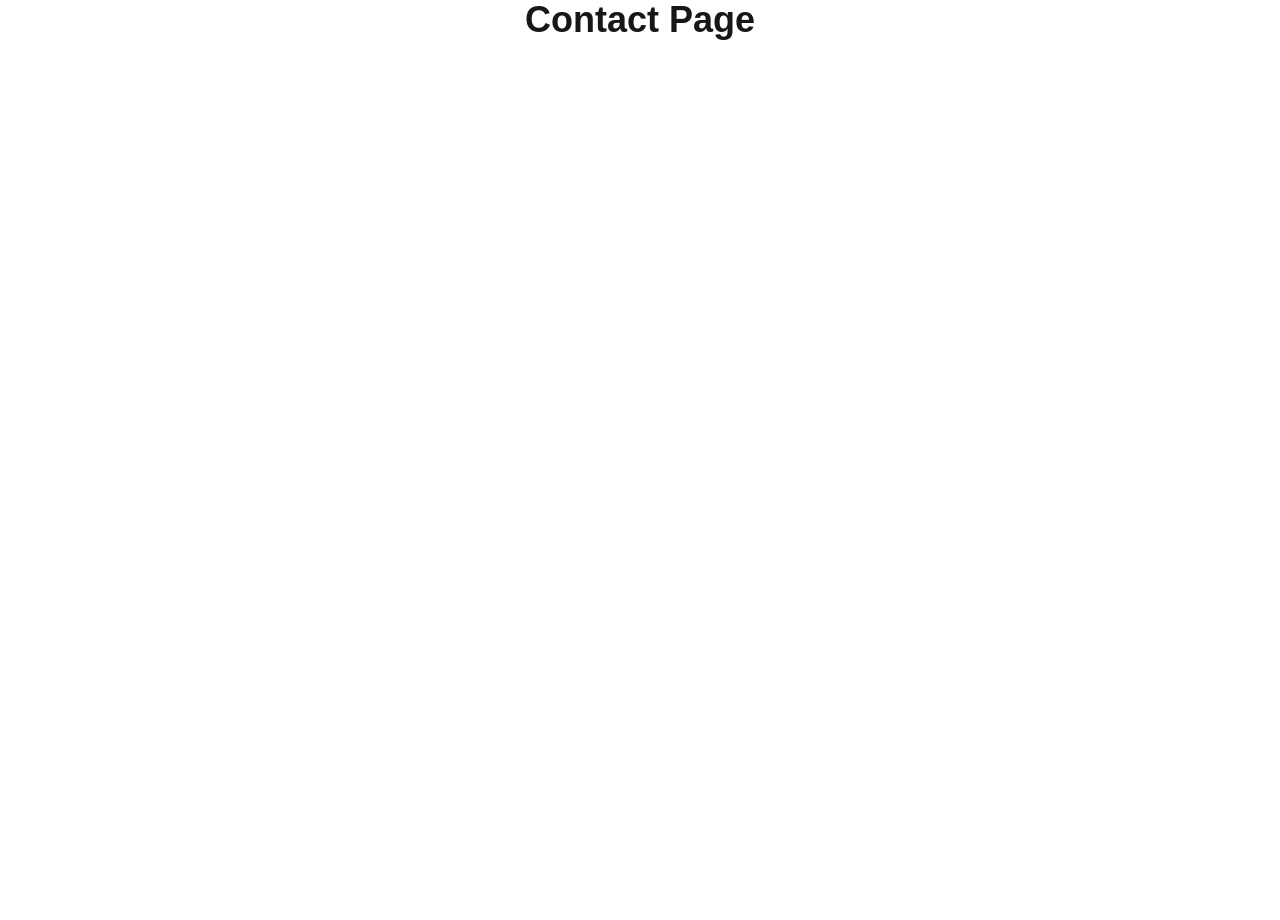
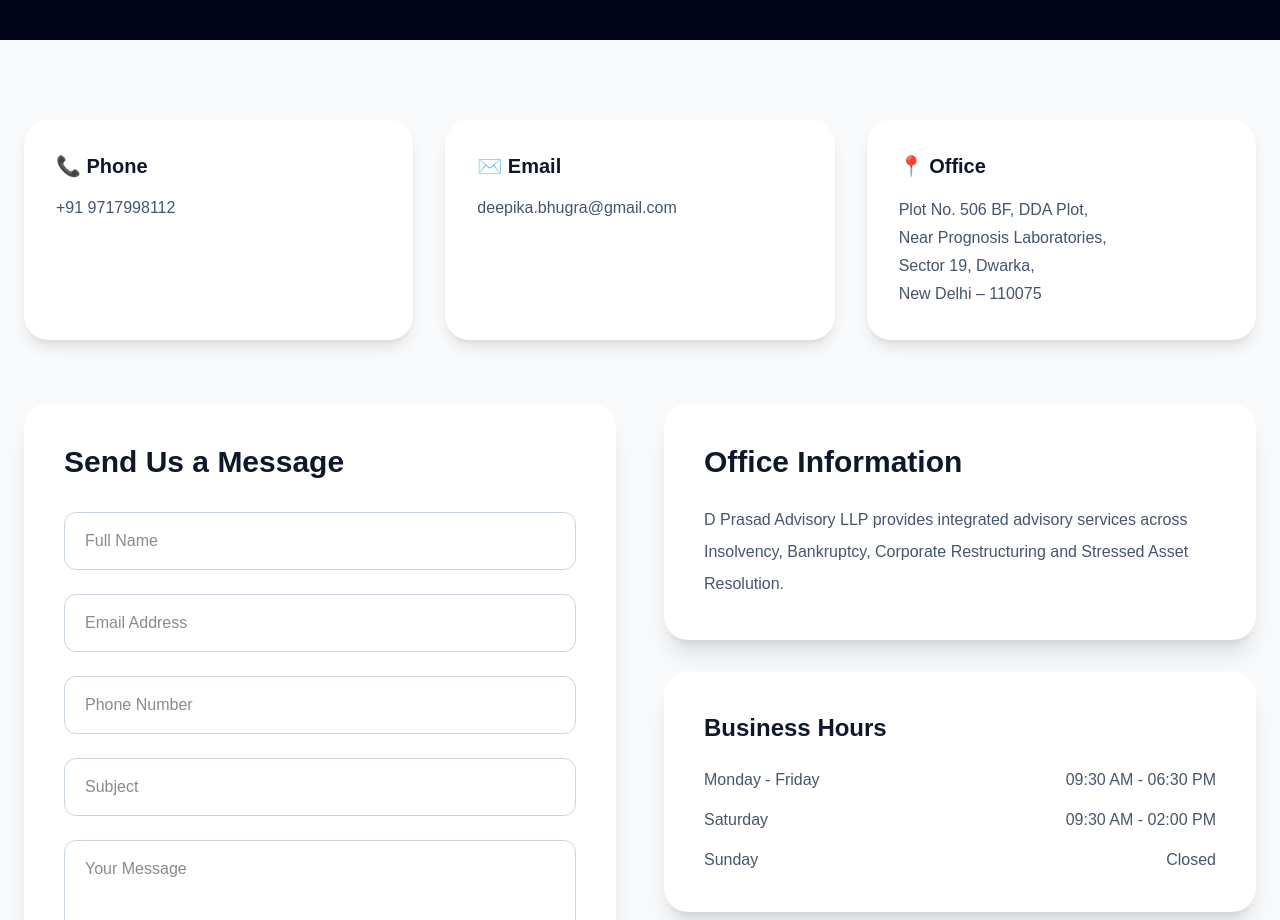
Before and after one commit to Himanshu-Gupta0007/fullstack-framework, a Next.js app: page /contact in a window 1280 px wide. Shown: the part 380-1300 px from the top of the page. Before the commit the page ends 800 px from the top, so only its background shows below. Built offline with nearby package versions, Linux system fonts and the light colour scheme.

Commit message:
Create premium contact page

```diff
--- a/app/contact/page.tsx
+++ b/app/contact/page.tsx
@@ -1,11 +1,200 @@
-import React from 'react'
+import React from "react";
 
 const Page = () => {
   return (
-    <div className="min-h-screen flex items-center justify-center">
-      <h1 className="text-4xl font-bold">Contact Page</h1>
-    </div>
-  )
-}
+    <main className="bg-slate-50">
 
-export default Page
+      {/* Hero */}
+
+      <section className="bg-slate-950 text-white py-24">
+        <div className="max-w-7xl mx-auto px-6 text-center">
+
+          <span className="text-amber-400 uppercase tracking-widest font-semibold">
+            Contact Us
+          </span>
+
+          <h1 className="text-5xl md:text-6xl font-bold mt-6">
+            Let's Discuss Your
+            <span className="text-amber-400"> Requirements</span>
+          </h1>
+
+          <p className="max-w-3xl mx-auto mt-6 text-lg text-slate-300 leading-8">
+            Connect with our team for professional advisory services in
+            Insolvency, Bankruptcy, Corporate Restructuring and Stressed Asset
+            Resolution under the Insolvency and Bankruptcy Code (IBC), 2016.
+          </p>
+
+        </div>
+      </section>
+
+      {/* Contact Info */}
+
+      <section className="max-w-7xl mx-auto px-6 py-20">
+
+        <div className="grid lg:grid-cols-3 gap-8 mb-16">
+
+          <div className="bg-white rounded-3xl shadow-lg p-8">
+            <h3 className="text-xl font-bold text-slate-900 mb-4">
+              📞 Phone
+            </h3>
+
+            <p className="text-slate-600">
+              +91 9717998112
+            </p>
+          </div>
+
+          <div className="bg-white rounded-3xl shadow-lg p-8">
+            <h3 className="text-xl font-bold text-slate-900 mb-4">
+              ✉️ Email
+            </h3>
+
+            <p className="text-slate-600 break-all">
+              deepika.bhugra@gmail.com
+            </p>
+          </div>
+
+          <div className="bg-white rounded-3xl shadow-lg p-8">
+            <h3 className="text-xl font-bold text-slate-900 mb-4">
+              📍 Office
+            </h3>
+
+            <p className="text-slate-600 leading-7">
+              Plot No. 506 BF, DDA Plot,
+              <br />
+              Near Prognosis Laboratories,
+              <br />
+              Sector 19, Dwarka,
+              <br />
+              New Delhi – 110075
+            </p>
+          </div>
+
+        </div>
+
+        {/* Form + Office Details */}
+
+        <div className="grid lg:grid-cols-2 gap-12">
+
+          {/* Contact Form */}
+
+          <div className="bg-white rounded-3xl shadow-xl p-10">
+
+            <h2 className="text-3xl font-bold text-slate-900 mb-8">
+              Send Us a Message
+            </h2>
+
+            <form className="space-y-6">
+
+              <input
+                type="text"
+                placeholder="Full Name"
+                className="w-full rounded-xl border border-slate-300 px-5 py-4 outline-none focus:border-amber-500"
+              />
+
+              <input
+                type="email"
+                placeholder="Email Address"
+                className="w-full rounded-xl border border-slate-300 px-5 py-4 outline-none focus:border-amber-500"
+              />
+
+              <input
+                type="tel"
+                placeholder="Phone Number"
+                className="w-full rounded-xl border border-slate-300 px-5 py-4 outline-none focus:border-amber-500"
+              />
+
+              <input
+                type="text"
+                placeholder="Subject"
+                className="w-full rounded-xl border border-slate-300 px-5 py-4 outline-none focus:border-amber-500"
+              />
+
+              <textarea
+                rows={6}
+                placeholder="Your Message"
+                className="w-full rounded-xl border border-slate-300 px-5 py-4 outline-none resize-none focus:border-amber-500"
+              ></textarea>
+
+              <button
+                className="w-full rounded-xl bg-amber-500 py-4 font-semibold hover:bg-amber-400 transition"
+              >
+                Send Message
+              </button>
+
+            </form>
+
+          </div>
+
+          {/* Office Details */}
+
+          <div className="space-y-8">
+
+            <div className="bg-white rounded-3xl shadow-xl p-10">
+
+              <h2 className="text-3xl font-bold text-slate-900 mb-6">
+                Office Information
+              </h2>
+
+              <p className="text-slate-600 leading-8">
+                D Prasad Advisory LLP provides integrated advisory services
+                across Insolvency, Bankruptcy, Corporate Restructuring and
+                Stressed Asset Resolution.
+              </p>
+
+            </div>
+
+            <div className="bg-white rounded-3xl shadow-xl p-10">
+
+              <h2 className="text-2xl font-bold text-slate-900 mb-6">
+                Business Hours
+              </h2>
+
+              <div className="space-y-4 text-slate-600">
+
+                <div className="flex justify-between">
+                  <span>Monday - Friday</span>
+                  <span>09:30 AM - 06:30 PM</span>
+                </div>
+
+                <div className="flex justify-between">
+                  <span>Saturday</span>
+                  <span>09:30 AM - 02:00 PM</span>
+                </div>
+
+                <div className="flex justify-between">
+                  <span>Sunday</span>
+                  <span>Closed</span>
+                </div>
+
+              </div>
+
+            </div>
+
+            <div className="bg-slate-900 rounded-3xl p-10 text-white">
+
+              <h2 className="text-2xl font-bold mb-6">
+                Need Immediate Assistance?
+              </h2>
+
+              <p className="mt-5 text-slate-300 leading-8">
+                Our professionals are available to discuss insolvency,
+                restructuring, liquidation and corporate advisory matters.
+              </p>
+
+              <button className="mt-8 bg-amber-500 text-black font-semibold px-8 py-4 rounded-xl hover:bg-amber-400 transition">
+                Schedule Consultation
+              </button>
+
+            </div>
+
+          </div>
+
+        </div>
+
+      </section>
+
+    </main>
+  );
+};
+
+export default Page;
```
